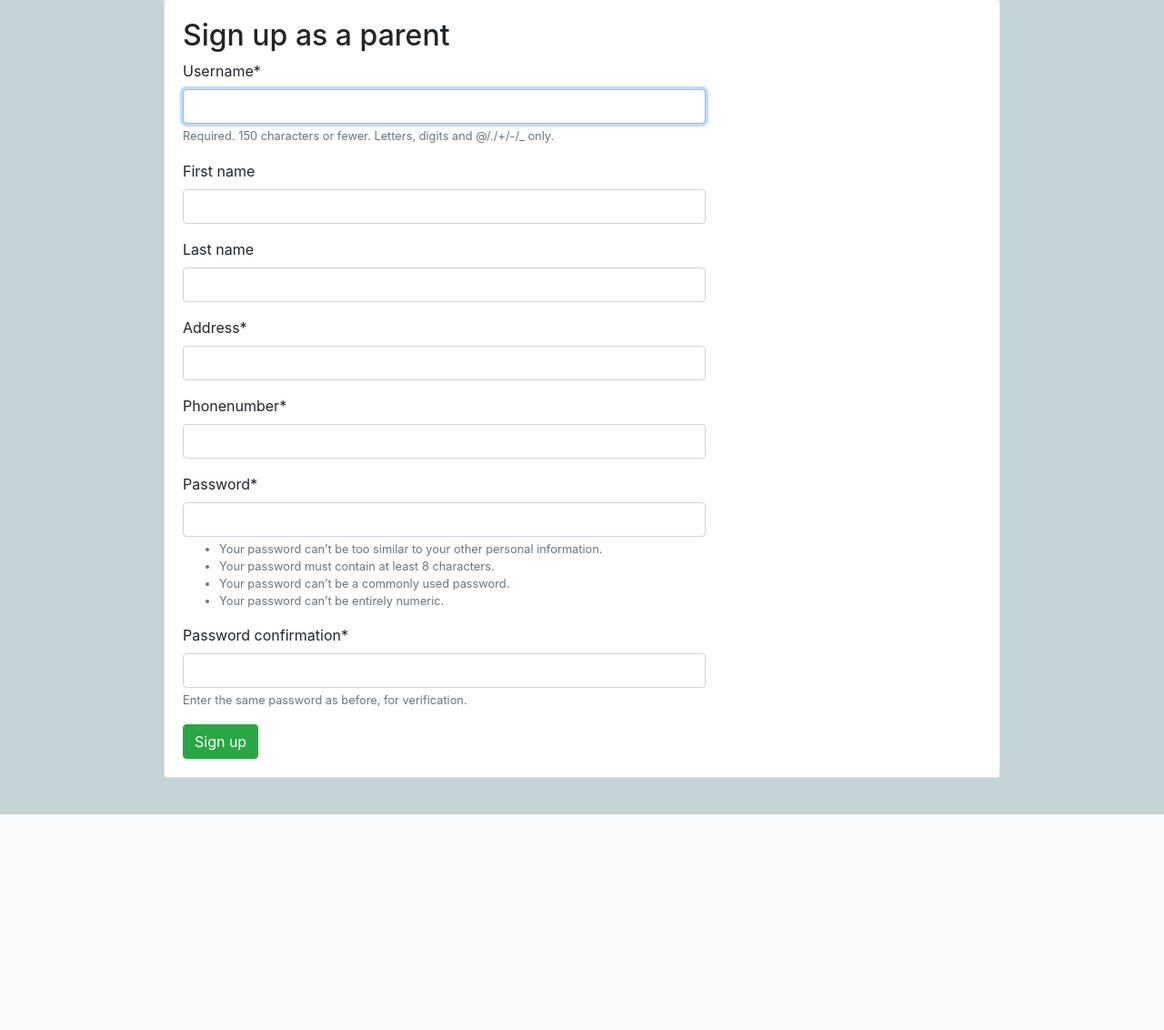
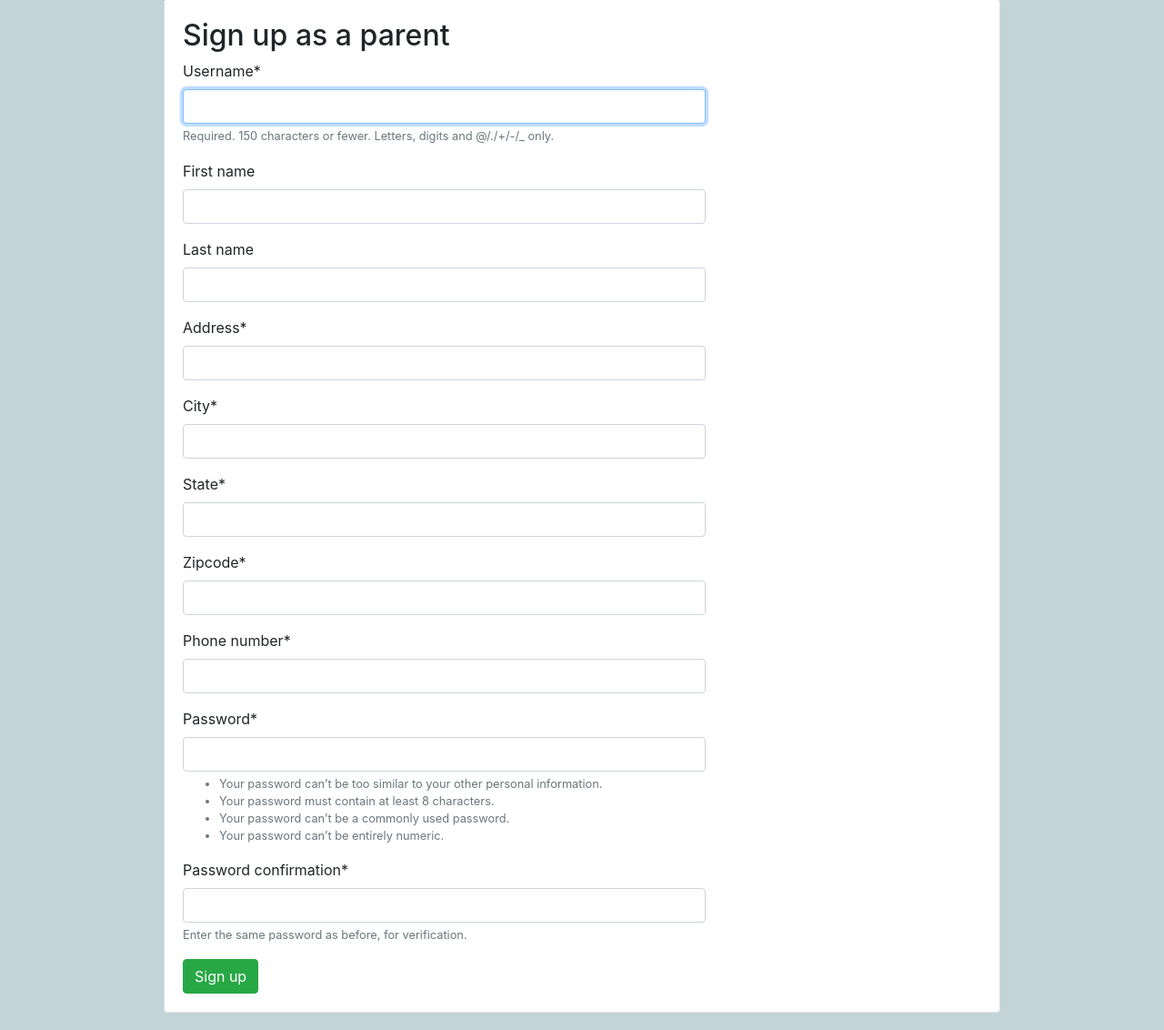
Before and after one commit to SandyRuiYing/MIS374, a Django app: page /accounts/signup/parent/ in a window 1280 px wide. Shown: the part 129-1261 px from the top of the page at 91% size. Before the commit the page ends 1024 px from the top, so only its background shows below. Run offline with Django 3.2, Linux system fonts and the light colour scheme; some libraries are stand-ins or nearby versions; some web fonts are replaced.

Commit message:
address update

```diff
--- a/enrollmentsystem/enrollment/forms.py
+++ b/enrollmentsystem/enrollment/forms.py
@@ -23,7 +23,7 @@ class TeacherSignUpForm(UserCreationForm):
 class ParentSignUpForm(UserCreationForm):
     class Meta(UserCreationForm.Meta):
         model = User
-        fields = ('username','first_name', 'last_name','address','phonenumber')
+        fields = ('username','first_name', 'last_name','address','city','state','zipcode','phone_number')
 
     def save(self, commit=True):
         user = super().save(commit=False)
--- a/enrollmentsystem/enrollment/models.py
+++ b/enrollmentsystem/enrollment/models.py
@@ -8,7 +8,11 @@ class User(AbstractUser):
     is_teacher = models.BooleanField(default=False)
     is_admin = models.BooleanField(default=False)
     address = models.CharField(max_length=255, null=True)
-    phonenumber = models.CharField(max_length=255, null=True)
+    state = models.CharField(max_length=255, null=True)
+    city = models.CharField(max_length=255, null=True)
+    zipcode = models.IntegerField(null = True)
+    phone_number = models.CharField(max_length=255, null=True)
+
 
 # Parent User Model
 class Parent(models.Model):
--- a/enrollmentsystem/enrollmentsystem/urls.py
+++ b/enrollmentsystem/enrollmentsystem/urls.py
@@ -9,6 +9,7 @@ from forms_builder.forms import urls as form_urls
 from django.urls import  path
 from enrollment.views import enrollment, parents, teachers, admins
 from django.conf.urls import include, url
+
 
 
 
--- a/enrollmentsystem/forms_builder/forms/templates/forms/includes/built_form.html
+++ b/enrollmentsystem/forms_builder/forms/templates/forms/includes/built_form.html
@@ -3,8 +3,6 @@
     <p>{{ form.intro }}</p>
     {% endif %}
     {{ form_for_form.media }}
-
-
     <form action="{{ form.get_absolute_url }}" method="post"
         {% if form_for_form.is_multipart %}enctype="multipart/form-data"{% endif %}>
         {% csrf_token %}
```
Also changed, not shown: enrollmentsystem/forms_builder/forms/views.py (+23 -13 lines), enrollmentsystem/enrollment/migrations/0005_auto_20190502_1047.py (added).
